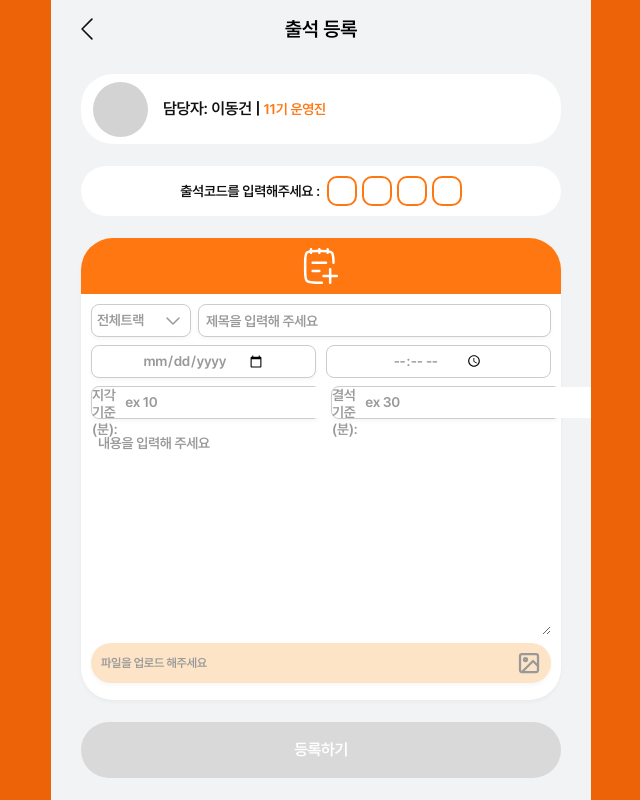
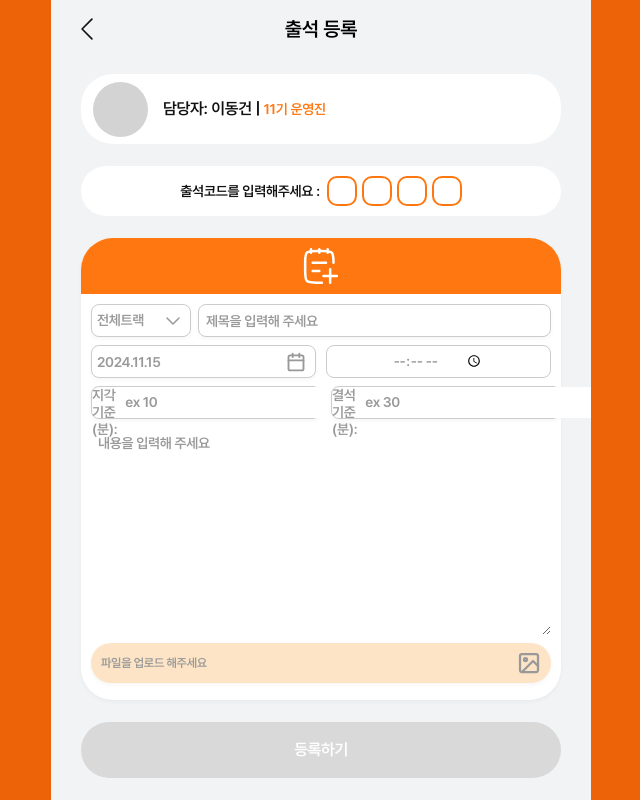
Before and after one commit to tjsdn04/likelion-community-frontend, a React (Vite) app: page /adminAttRegister in a window 1280 px wide. Shown: the whole page, without its empty margins (319-959 px from the left). Built offline with nearby package versions, Linux system fonts and the light colour scheme; no server answers.

Commit message:
Fix: react-datepicker로 달력만듬 출석코드입력 UX를위한 수정

```diff
--- a/package.json
+++ b/package.json
@@ -11,8 +11,10 @@
   },
   "dependencies": {
     "axios": "^1.7.7",
+    "date-fns": "^4.1.0",
     "dotenv": "^16.4.5",
     "react": "^18.3.1",
+    "react-datepicker": "^7.5.0",
     "react-dom": "^18.3.1",
     "react-router-dom": "^6.27.0",
     "styled-components": "^6.1.13"
--- a/src/components/adminAtt/Dropdown.jsx
+++ b/src/components/adminAtt/Dropdown.jsx
@@ -74,6 +74,7 @@ const SelectBox = styled.div`
   align-items: center;
 
   width: 100px;
+  min-width: 100px; /* 최소 너비를 100px로 고정 */
   height: 33px;
 
   border-radius: 8px;
--- a/src/components/adminAttRegister/AdminAttCode.jsx
+++ b/src/components/adminAttRegister/AdminAttCode.jsx
@@ -47,9 +47,15 @@ const AdminAttCode = ({ code, setCode }) => {
     newCode[index] = value.slice(-1); // 마지막 숫자만 사용
     setCode(newCode);
 
-    // 다음 인풋으로 자동 포커스
+    // 숫자입력시 다음 인풋으로 자동 포커스
     if (value && index < code.length - 1) {
       document.getElementById(`code-input-${index + 1}`).focus();
+    }
+  };
+  //지울때 왼쪽으로 자동 포커스
+  const handleKeyDown = (e, index) => {
+    if (e.key === "Backspace" && !code[index] && index > 0) {
+      document.getElementById(`code-input-${index - 1}`).focus();
     }
   };
 
@@ -62,8 +68,10 @@ const AdminAttCode = ({ code, setCode }) => {
           id={`code-input-${index}`}
           value={num}
           onChange={(e) => handleChange(e, index)}
+          onKeyDown={(e) => handleKeyDown(e, index)}
           maxLength={1}
           $isFilled={!!num}
+          inputMode="numeric" // 숫자 자판 유지
         />
       ))}
     </InputWrapper>
--- a/src/components/adminAttRegister/AdminAttPost.jsx
+++ b/src/components/adminAttRegister/AdminAttPost.jsx
@@ -3,7 +3,7 @@ import * as S from "./AdminAttPost.styled.js";
 import { Dropdown } from "@components/adminAtt/Dropdown.jsx";
 import postIcon from "@assets/icons/postIcon.svg";
 import FileUpload from "@components/adminAttRegister/FileUpload.jsx";
-
+import Calendar from "@components/adminAttRegister/Calendar.jsx";
 export const AdminAttPost = ({
   setDropdownValue,
   setTitle,
@@ -33,7 +33,8 @@ export const AdminAttPost = ({
           />
         </S.InputSectionGap>
         <S.InputSectionGap $gap10>
-          <S.InputDate onChange={(e) => setDate(e.target.value)} />
+          <Calendar setDate={setDate} />
+          {/* <S.InputDate onChange={(e) => setDate(e.target.value)} /> */}
           <S.InputTime onChange={(e) => setTime(e.target.value)} />
         </S.InputSectionGap>
         <S.InputSectionGap $gap10>
--- a/src/components/adminAttRegister/AdminAttPost.styled.js
+++ b/src/components/adminAttRegister/AdminAttPost.styled.js
@@ -49,6 +49,7 @@ export const InputTitle = styled.input`
   /* width: 100%; */
   height: 33px;
   flex-grow: 1;
+  min-width: 0; /* flex-grow가 적용될 때 줄어들 수 있도록 설정 */
   border: 1px solid #cccccc;
   border-radius: 8px;
   box-shadow: 0px 2px 4px rgba(0, 0, 0, 0.04);
--- /dev/null
+++ b/src/components/adminAttRegister/Calendar.jsx
@@ -0,0 +1,80 @@
+//react-datepicker 사용
+import DatePicker, { registerLocale } from "react-datepicker";
+import "react-datepicker/dist/react-datepicker.css";
+import { ko } from "date-fns/locale"; // date-fns의 한국어 로케일 가져오기
+import { useState } from "react";
+import styled, { createGlobalStyle } from "styled-components";
+import calendarIcon from "@assets/icons/calendar.svg";
+
+registerLocale("ko", ko);
+
+// 글로벌 스타일 정의
+const GlobalStyle = createGlobalStyle`
+  .react-datepicker-popper {
+    left: 30px !important; /* 원하는 위치로 수정 */
+  }
+`;
+
+const Calendar = ({ setDate }) => {
+  const [selectedDate, setSelectedDate] = useState(new Date());
+  const handleDateChange = (date) => {
+    setSelectedDate(date);
+    setDate(date); // 부모 컴포넌트로 선택한 날짜 전달
+  };
+  return (
+    <>
+      <GlobalStyle /> {/* 글로벌 스타일 적용 */}
+      <DatePickerWrapper>
+        <StyledDatePicker
+          locale="ko" // 한국어 로케일 설정
+          dateFormat="yyyy.MM.dd" // 날짜 형태
+          shouldCloseOnSelect // 날짜를 선택하면 datepicker가 자동으로 닫힘
+          minDate={new Date("2000-01-01")} // 2000년 1월 1일 이전 날짜 선택 불가
+          selected={selectedDate}
+          onChange={handleDateChange} // 날짜 변경 핸들러
+        />
+        <Icon src={calendarIcon} alt="Calendar Icon" />
+      </DatePickerWrapper>
+    </>
+  );
+};
+
+// Wrapper 스타일링
+const DatePickerWrapper = styled.div`
+  display: flex;
+  align-items: center;
+  position: relative;
+  width: 50%;
+`;
+
+// Styled-components로 DatePicker 스타일링
+const StyledDatePicker = styled(DatePicker)`
+  width: 100%;
+  height: 33px;
+  border: 1px solid #cccccc;
+  box-shadow: 0px 2px 4px rgba(0, 0, 0, 0.04);
+  border-radius: 8px;
+  color: #999999;
+  font-family: ${({ theme }) =>
+    theme.fonts.PretendardSemiBold["font-family"]};
+  font-size: 14px;
+  padding: 0 35px 0 5px; // 오른쪽 패딩 추가해서 아이콘과 겹치지 않게
+  box-sizing: border-box;
+  cursor: pointer;
+
+  &:focus {
+    border-color: #5b5b5b; /* 원하는 색상으로 변경 */
+    outline: none; /* 기본 outline 제거 */
+  }
+`;
+
+// 아이콘 스타일링
+const Icon = styled.img`
+  position: absolute;
+  right: 10px; // 아이콘을 오른쪽 끝에 배치
+  height: 20px;
+  width: 20px;
+  pointer-events: none; // 아이콘이 클릭을 방해하지 않도록 설정
+`;
+
+export default Calendar;
```
Also changed, not shown: src/assets/icons/calendar.svg (added), 1 other file (tests, documents, lock files or other folders).
